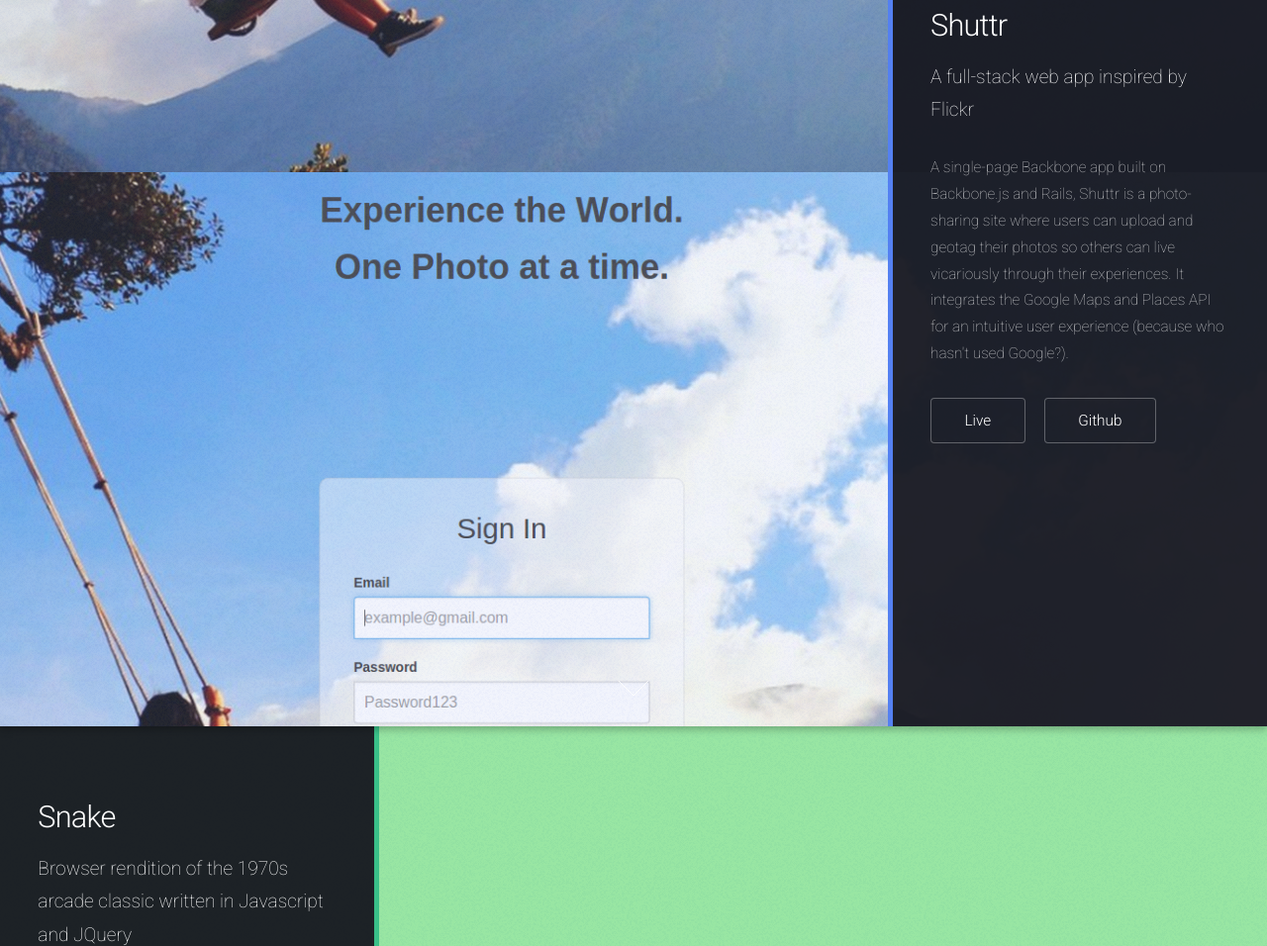
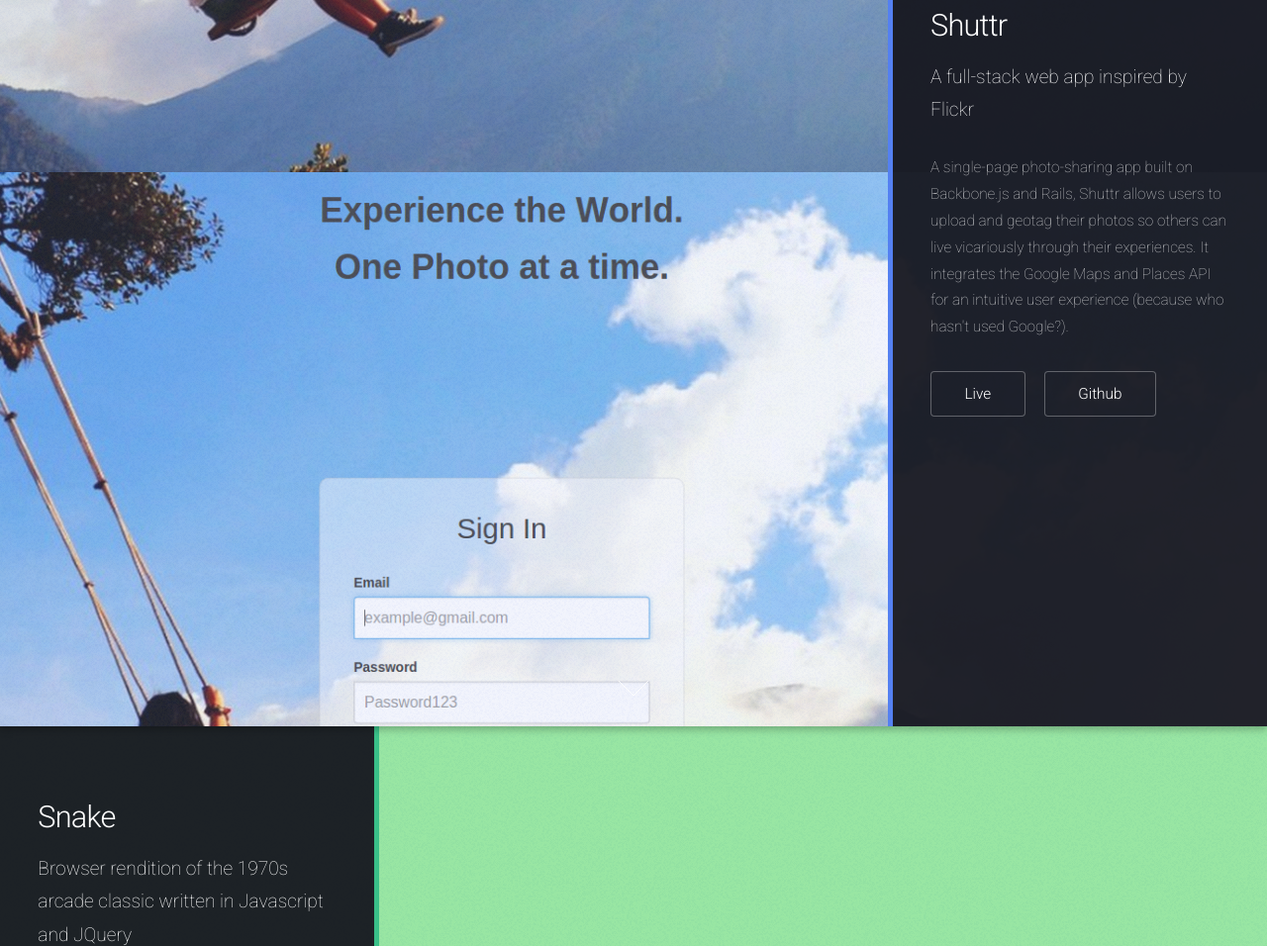
Before and after one commit to kushkp/kushkp.github.io, a plain HTML site: page index.html in a window 1280 px wide. Shown: the part 1666-2622 px from the top of the page at 99% size. Drawn offline with Linux system fonts and the light colour scheme.

Commit message:
update shuttr description

```diff
--- a/index.html
+++ b/index.html
@@ -103,8 +103,8 @@
 							<h2>Shuttr</h2>
 							<p>A full-stack web app inspired by Flickr</p>
 						</header>
-						<p>A single-page Backbone app built on Backbone.js and Rails, Shuttr
-            is a photo-sharing site where users can upload and geotag their photos
+						<p>A single-page photo-sharing app built on Backbone.js and Rails, Shuttr
+            allows users to upload and geotag their photos
             so others can live vicariously through their experiences. It integrates
             the Google Maps and Places API for an intuitive user experience
             (because who hasn't used Google?).</p>
```
Also changed, not shown: 1 other file.
